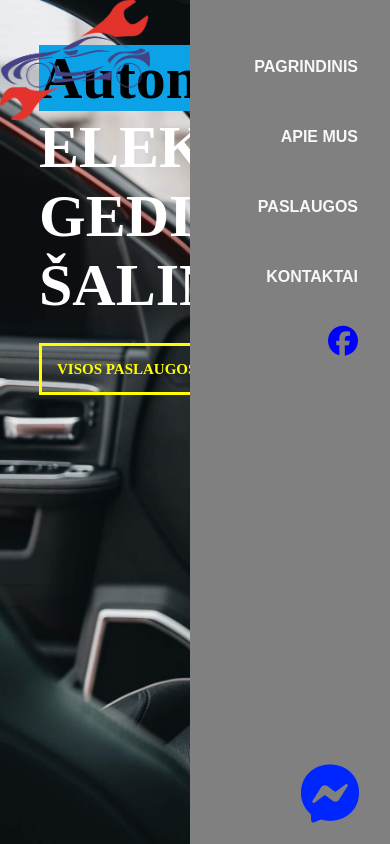
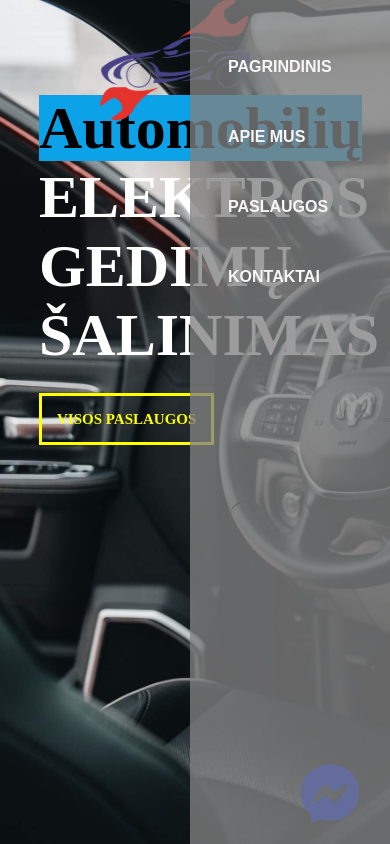
Before and after one commit to LaimaLP/Project_2_LaimaAuto, a plain HTML site: page index.html in a window 390 px wide. Both pictures are taken after a click on the link 329 px from the left and 64 px from the top of the page. Shown: the top 844 px of the page. Drawn offline with Linux system fonts and the light colour scheme.

Commit message:
Edited meu toggle

```diff
--- a/index.html
+++ b/index.html
@@ -39,7 +39,7 @@
 				<a href="#aboutUs" style="word-spacing:normal">APIE MUS</a>
 				<a href="#services">PASLAUGOS</a>
 				<a href="#contacts2">KONTAKTAI</a>
-				<a href="#"><i class="fa fa-facebook-official" style="font-size:30px; color:blue" ; "size:25px"></i></a>
+				<a href="#"><i id="fbIcon" class="fa fa-facebook-official" style="font-size:30px; color:blue" ; "size:25px"></i></a>
 			</div>
 
 			<a href="javascript:void(0);" id="openMenuButton" onclick="menuToggle()">
--- a/styles.css
+++ b/styles.css
@@ -9,27 +9,23 @@ header {
   background-size: cover;
   height: 100vh;
 }
-/* .topnav {
-  overflow: hidden;
-  background-color: #333;
-  position: relative;
-} */
 #menu {
   text-align: right;
   padding: 50px;
-  word-spacing: 20px;
+  word-spacing: 25px;
   width: 100%;
   display: block;
-}
-#menu a:first-child {
-  text-align: left;
+  z-index: 10;
 }
 
 #menu a {
   text-decoration: none;
-  color: rgb(248, 246, 246);
+  color: rgba(248, 246, 246);
   font-family: Arial, Helvetica, sans-serif;
   font-weight: 700;
+  padding: 4px;
+  border: solid rgba(255, 255, 255, 0) 2px;
+
 }
 #openMenuButton {
   display: none;
@@ -39,6 +35,7 @@ header {
   font-size: 25px;
   color: white;
   padding: 50px;
+  z-index: 11;
 }
 
 #closeMenuButton {
@@ -49,15 +46,15 @@ header {
   font-size: 25px;
   color: white;
   padding: 20px;
+  z-index: 11;
 }
+
 #menu a:hover {
   color: black;
   background-color: aliceblue;
-  padding: 2px;
+
+  border: solid white 2px;
 }
-/* .material-icons{
-  visibility: hidden;
-} */
 
 @media screen and (max-width: 600px) {
   .ef {
@@ -67,21 +64,17 @@ header {
     width: 100%;
   }
   #openMenuButton {
-    /* visibility: visible; */
     display: block;
   }
   #closeMenuButton {
     display: none;
+    cursor: pointer;
+    position: fixed;
   }
-  /* .material-icons{
-    visibility: hidden;
-  } */
   #menu {
     display: none;
-    /* visibility: hidden; */
-    background-color: grey;
+    background-color: rgba(128, 128, 128, 0.781);
     color: white;
-
     padding-top: 10px;
     position: fixed;
     right: 0;
@@ -91,6 +84,10 @@ header {
     width: 200px;
     box-sizing: border-box;
     line-height: 70px;
+    text-align: left;
+  }
+  #fbIcon {
+    display: none;
   }
 }
 
@@ -103,8 +100,9 @@ header {
   font-weight: 700;
 }
 .carlogoOnTitle {
-  margin-right: 450px;
-  margin-bottom: -80px;
+
+  margin-left: 100px;
+  margin-bottom: -30px;
   z-index: 1;
   position: relative;
 }
```
